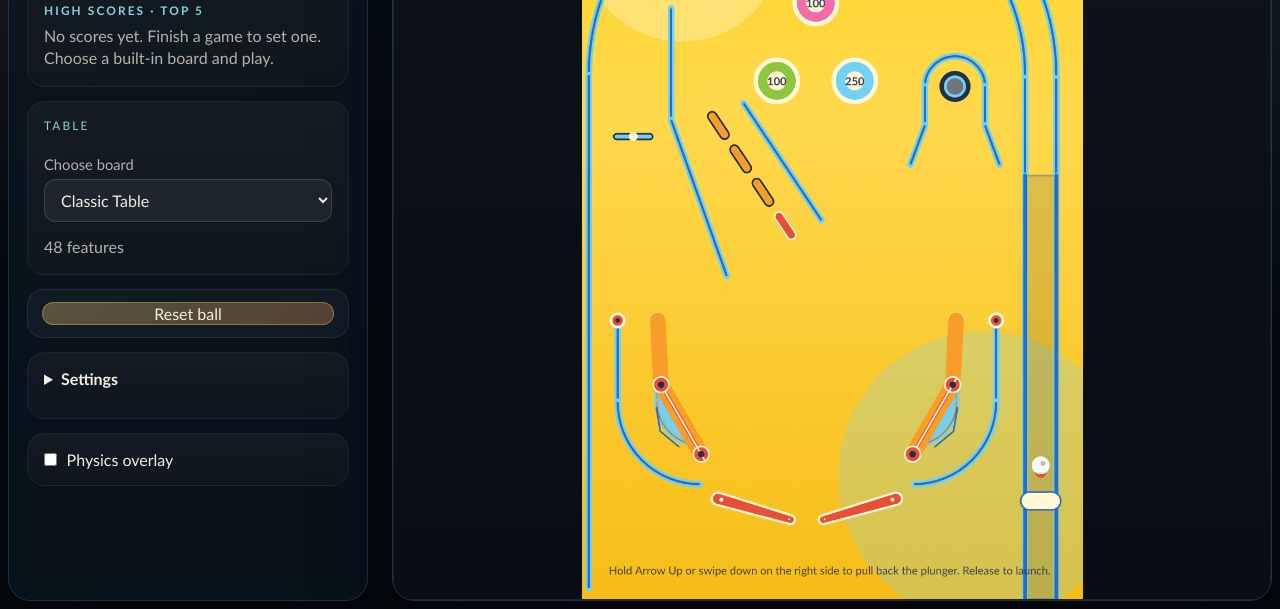
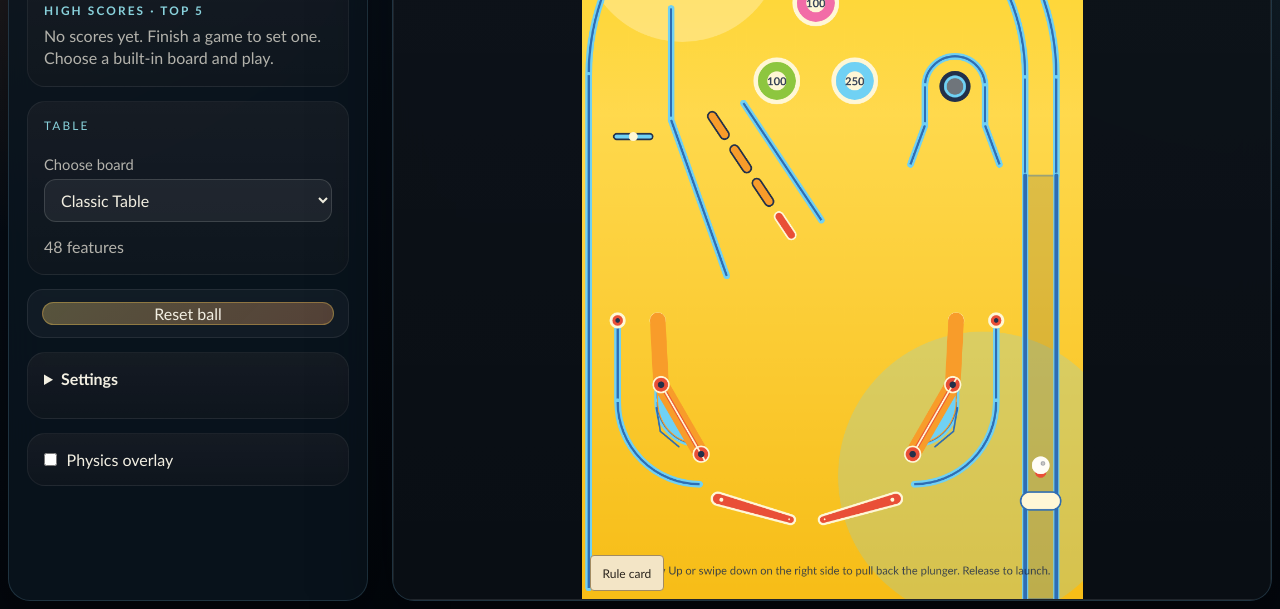
Before and after one commit to irrelative/tiltminimal, a website built with Vite: page index.html in a window 1280 px wide. Shown: the part 191-800 px from the top of the page. Built offline with nearby package versions, Linux system fonts and the light colour scheme.

Commit message:
Add toggleable rule cards for every table

```diff
--- /dev/null
+++ b/src/app/rule-card.ts
@@ -0,0 +1,71 @@
+import type { BuiltInTable } from '../boards/table-library';
+import { TABLE_RULE_CARDS } from '../boards/table-rule-cards';
+
+export class RuleCard {
+  private readonly layer = document.createElement('div');
+  private readonly toggle = document.createElement('button');
+  private readonly card = document.createElement('section');
+  private open = false;
+
+  constructor(
+    canvas: HTMLCanvasElement,
+    private readonly onToggle: (open: boolean) => void,
+  ) {
+    this.layer.className = 'rule-card-layer';
+    this.toggle.type = 'button';
+    this.toggle.className = 'rule-card-toggle';
+    this.toggle.textContent = 'Rule card';
+    this.toggle.setAttribute('aria-controls', 'table-rule-card');
+    this.toggle.setAttribute('aria-expanded', 'false');
+    this.card.id = 'table-rule-card';
+    this.card.className = 'rule-card';
+    this.card.tabIndex = 0;
+    this.card.setAttribute('aria-labelledby', 'rule-card-title');
+    this.card.hidden = true;
+    this.layer.append(this.card, this.toggle);
+    canvas.parentElement!.append(this.layer);
+    this.toggle.addEventListener('click', () => this.setOpen(!this.open));
+    this.layer.addEventListener('keydown', (event) => {
+      event.stopPropagation();
+      if (event.key === 'Escape' && this.open) {
+        this.setOpen(false);
+        this.toggle.focus();
+      }
+    });
+    // Match the canvas, including horizontal or vertical letterboxing.
+    const position = (): void => {
+      this.layer.style.width = `${canvas.clientWidth}px`;
+      this.layer.style.height = `${canvas.clientHeight}px`;
+    };
+    new ResizeObserver(position).observe(canvas);
+    position();
+  }
+
+  setTable(table: BuiltInTable): void {
+    this.setOpen(false);
+    const content = TABLE_RULE_CARDS[table.id];
+    const title = document.createElement('h2');
+    title.id = 'rule-card-title';
+    title.textContent = table.board.name;
+    const subtitle = document.createElement('p');
+    subtitle.textContent = `${content.balls} balls · ${content.objective}`;
+    const list = document.createElement('ul');
+    for (const rule of content.rules) {
+      const item = document.createElement('li');
+      item.textContent = rule;
+      list.append(item);
+    }
+    const footer = document.createElement('p');
+    footer.className = 'rule-card-footer';
+    footer.textContent = 'Play paused while this card is open.';
+    this.card.replaceChildren(title, subtitle, list, footer);
+  }
+
+  private setOpen(open: boolean): void {
+    this.open = open;
+    this.card.hidden = !open;
+    this.toggle.textContent = open ? 'Close rules' : 'Rule card';
+    this.toggle.setAttribute('aria-expanded', String(open));
+    this.onToggle(open);
+  }
+}
--- /dev/null
+++ b/src/boards/table-rule-cards.ts
@@ -0,0 +1,70 @@
+export interface TableRuleCard {
+  balls: number;
+  objective: string;
+  rules: string[];
+}
+
+/** Summaries of this game's rule scripts, including simplified recreations. */
+export const TABLE_RULE_CARDS: Record<string, TableRuleCard> = {
+  'classic-table': {
+    balls: 3,
+    objective: 'Build bonus and complete the top lanes.',
+    rules: [
+      'Complete all three top lanes for 1,000 points and advance the bonus multiplier, up to 5×.',
+      'Hit the drop target to add 1,000 bonus and advance its multiplier up to 3×.',
+      'The saucer adds 1,500 bonus. Standups, bumpers, lanes, slings and spinner hits also build bonus.',
+      'At the end of each ball, collect bonus × multiplier. Bonus and lane progress reset for the next ball.',
+    ],
+  },
+  andromeda: {
+    balls: 3,
+    objective: 'Lock a ball, then release two-ball multiball.',
+    rules: [
+      'Clear the left guard drop and shoot the saucer to lock a ball for 30,000 points.',
+      'Plunge the replacement ball, then hit the yellow RELEASE target. Two-ball multiball doubles playfield scoring.',
+      'Complete the three top lanes to advance bonus multiplication up to 10×. The right flipper shifts the lit lanes.',
+      'Clear all six bank drops for 50,000 and a higher spinner value. The second completion lights extra ball; the third lights special.',
+      'Standups power up the bumpers. Build up to 80,000 bonus and collect it × multiplier at the end of the ball.',
+    ],
+  },
+  'double-crossed': {
+    balls: 3,
+    objective: 'Complete the crosses to light double-value spinners.',
+    rules: [
+      'Complete either pair of cross standups for 1,500 points, 1,000 bonus and lit spinners.',
+      'Complete all four top lanes for 2,000 points, 1,000 bonus and lit spinners; advance bonus multiplication up to 2×.',
+      'Hit both drop targets for 3,000 points, 1,500 bonus and lit spinners; advance bonus multiplication up to 3×.',
+      'Lit spinners score double for the rest of the ball. Collect bonus × multiplier when the ball drains.',
+    ],
+  },
+  'harlem-globetrotters': {
+    balls: 3,
+    objective: 'Shoot the upper saucers for the biggest awards.',
+    rules: [
+      'The upper-right saucer scores 25,000 points; the upper-center saucer scores 5,000.',
+      'Each drop target scores 500. Standup targets score 300.',
+      'Keep the ball moving through bumpers, spinners and rollovers to add points.',
+      'This recreation currently uses direct scoring. Original-machine bonus ladders, extra-ball and special rules are not implemented.',
+    ],
+  },
+  'mirror-match': {
+    balls: 3,
+    objective: 'Complete both target banks, then collect Mirror Match.',
+    rules: [
+      'Hit all three standups on each side to ready Mirror Match and score 3,000 points.',
+      'Shoot the center saucer when ready for an extra 7,000 and advance bonus multiplication up to 5×. Both target banks reset.',
+      'Complete the three top lanes for 2,000 points and advance bonus multiplication up to 4×.',
+      'An unlit saucer adds 1,000 bonus. Collect bonus × multiplier at the end of each ball.',
+    ],
+  },
+  'starlight-em': {
+    balls: 5,
+    objective: 'Complete target banks and build a 3× bonus.',
+    rules: [
+      'Complete either three-target standup bank for 3,000 points, 1,000 bonus and a multiplier advance.',
+      'Complete all four top lanes for 2,000 points and a multiplier advance.',
+      'The saucer adds 1,500 bonus and advances the multiplier. Bonus multiplication tops out at 3×.',
+      'Bumpers, spinner, slings, lanes and targets build bonus. Collect bonus × multiplier when the ball drains.',
+    ],
+  },
+};
--- a/src/game/game-loop.ts
+++ b/src/game/game-loop.ts
@@ -15,6 +15,7 @@ import { getPlungerPullRatio, stepGameFrame } from './physics-engine';
 import { clampFrameDeltaSeconds } from './physics-engine-types';
 
 export class GameLoop {
+  suspended = false;
   readonly debug = new PhysicsDebug();
   private animationFrameId = 0;
   private lastFrameTime = 0;
@@ -75,7 +76,9 @@ export class GameLoop {
       return;
     }
 
-    const deltaSeconds = this.debug.delta(
+    const deltaSeconds = this.suspended
+      ? 0
+      : this.debug.delta(
           clampFrameDeltaSeconds(
             this.lastFrameTime === 0
               ? 1 / 60
--- a/src/game/physics-sandbox-loop.ts
+++ b/src/game/physics-sandbox-loop.ts
@@ -19,6 +19,7 @@ import {
 import { clampFrameDeltaSeconds } from './physics-engine-types';
 
 export class PhysicsSandboxLoop {
+  suspended = false;
   readonly debug = new PhysicsDebug();
   private animationFrameId = 0;
   private lastFrameTime = 0;
@@ -118,7 +119,9 @@ export class PhysicsSandboxLoop {
       return;
     }
 
-    const deltaSeconds = this.debug.delta(
+    const deltaSeconds = this.suspended
+      ? 0
+      : this.debug.delta(
           clampFrameDeltaSeconds(
             this.lastFrameTime === 0
               ? 1 / 60
--- a/src/main.ts
+++ b/src/main.ts
@@ -1,3 +1,4 @@
+import { RuleCard } from './app/rule-card';
 import { UserSettingsStore } from './app/user-settings';
 import { HighScores, renderHighScores } from './app/high-scores';
 import { BUILT_IN_TABLES, type BuiltInTable } from './boards/table-library';
@@ -96,7 +97,12 @@ const features = (board: BoardDefinition): number =>
   board.rollovers.length +
   board.guides.length +
   board.flippers.length;
+const ruleCard = new RuleCard(canvas, (open) => {
+  const loop = state.loop ?? state.sandbox;
+  if (loop) loop.suspended = open;
+});
 const restart = (): void => {
+  ruleCard.setTable(table());
   showHighScores();
   playMeta.textContent = `${features(table().board)} features${table().description ? ' · ' + table().description : ''}`;
   state.loop?.stop();
--- a/src/styles.css
+++ b/src/styles.css
@@ -639,3 +639,76 @@ body[data-session-route='physics'] .play-route-panel {
   width: 100%;
   accent-color: var(--accent);
 }
+
+.playfield-frame {
+  position: relative;
+}
+
+.rule-card-layer {
+  position: absolute;
+  pointer-events: none;
+}
+
+.rule-card-toggle {
+  position: absolute;
+  left: 8px;
+  bottom: 8px;
+  min-height: 36px;
+  padding: 6px 12px;
+  background: #f3e5c6;
+  color: #29231c;
+  border: 1px solid #a28b62;
+  border-radius: 4px;
+  font-size: 12px;
+  pointer-events: auto;
+}
+
+.rule-card {
+  position: absolute;
+  left: 8px;
+  bottom: 52px;
+  width: min(360px, calc(100% - 16px));
+  max-height: calc(100% - 64px);
+  overflow: auto;
+  padding: 18px;
+  box-sizing: border-box;
+  background: #f3e5c6;
+  color: #29231c;
+  border: 1px solid #a28b62;
+  border-radius: 4px;
+  box-shadow: 0 8px 28px #0009;
+  font-size: 14px;
+  line-height: 1.45;
+  pointer-events: auto;
+  overscroll-behavior: contain;
+}
+
+.rule-card h2 {
+  font-size: 22px;
+  line-height: 1.15;
+  margin: 0 0 10px;
+}
+
+.rule-card p {
+  margin: 0 0 12px;
+}
+.rule-card ul {
+  padding-left: 18px;
+  margin: 0;
+}
+.rule-card li + li {
+  margin-top: 10px;
+}
+.rule-card .rule-card-footer {
+  margin: 16px 0 0;
+  font-size: 12px;
+}
+.rule-card-toggle:focus-visible {
+  outline: 3px solid #55cfff;
+  outline-offset: 2px;
+}
+
+.rule-card-toggle:hover {
+  background: #fff1d2;
+  border-color: #a28b62;
+}
```
Also changed, not shown: docs/rule-cards.md (added, +27 -0 lines), tests/rule-card.test.ts (added, +51 -0 lines), README.md. Lines whose indentation alone changed are shown as unchanged.
